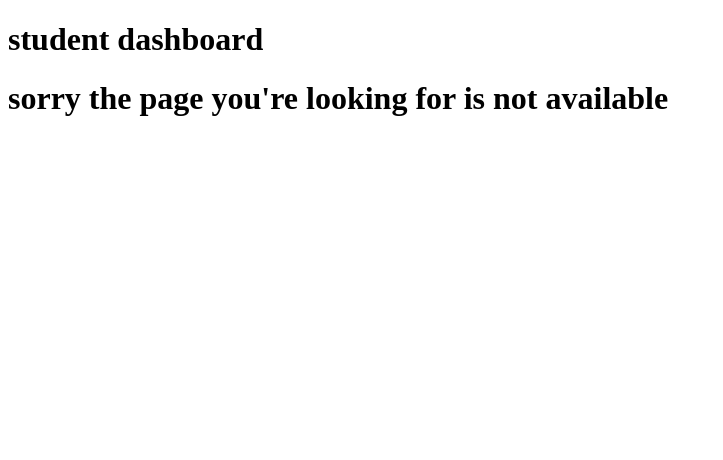
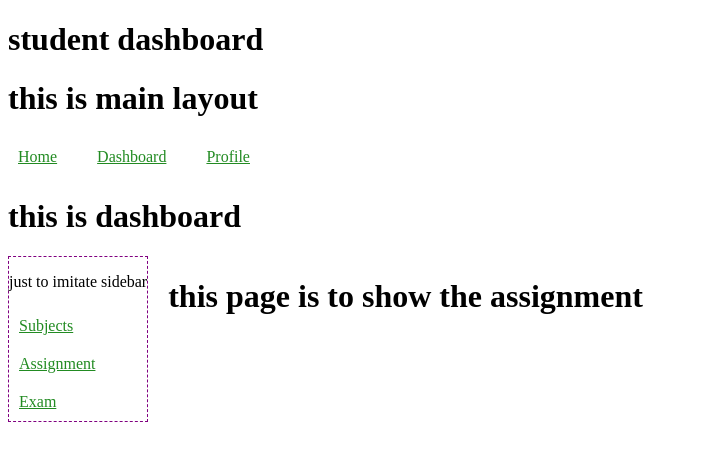
Before and after one commit to sargamsubedi/React-Mini-Project, a React (Vite) app in the folder StudentDashboard/: page /dashboard/assignment in a window 1280 px wide. Shown: the top 460 px of the page, without its empty margins (0-723 px from the left). Built offline with nearby package versions, Linux system fonts and the light colour scheme.

Commit message:
add pages: assignment and exam , and added respected routing

```diff
--- a/StudentDashboard/src/App.css
+++ b/StudentDashboard/src/App.css
@@ -21,9 +21,11 @@ nav{
 }
 .dashboard{
     display: flex;
+    gap: 20px;
 }
 
 a{
     color: forestgreen;
     padding: 10px;
+
 }
--- a/StudentDashboard/src/App.jsx
+++ b/StudentDashboard/src/App.jsx
@@ -8,6 +8,8 @@ import NotFound from './pages/NotFound'
 import Home from './pages/Home'
 import Profile from './pages/Profile'
 import DashboardLayout from './layouts/DashboardLayout'
+import Assignment from './pages/Assignment'
+import Exam from './pages/Exam'
 function App() {
 
   return (
@@ -27,6 +29,11 @@ function App() {
                 <Route path='subjects' element={<Subjects />}/>
 
                 <Route path="subjects/:id" element={<SubjectDetails />} />
+
+                <Route path='assignment' element={<Assignment />}/>
+
+                <Route path='exam' element={<Exam />}/>
+
               </Route>
             </Route>
 
--- a/StudentDashboard/src/components/Sidebar.jsx
+++ b/StudentDashboard/src/components/Sidebar.jsx
@@ -7,8 +7,8 @@ function Sidebar()
         <div className="sidebar">
             <p>just to imitate sidebar</p>
             <Link to={"subjects"}>Subjects</Link>
-            <Link>Assignment</Link>
-            <Link>Exam</Link>
+            <Link to={"assignment"}>Assignment</Link>
+            <Link to={"exam"}>Exam</Link>
         </div>
     )
 }
--- /dev/null
+++ b/StudentDashboard/src/pages/Assignment.jsx
@@ -0,0 +1,8 @@
+function Assignment()
+{
+    return(
+        <h1>this page is to show the assignment</h1>
+    )
+}
+
+export default Assignment
--- /dev/null
+++ b/StudentDashboard/src/pages/Exam.jsx
@@ -0,0 +1,8 @@
+function Exam()
+{
+    return(
+        <h1>this page is to show exam details</h1>
+    )
+}
+
+export default Exam
```
